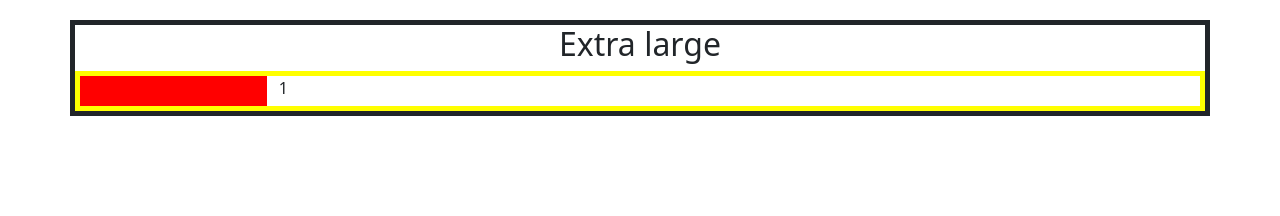
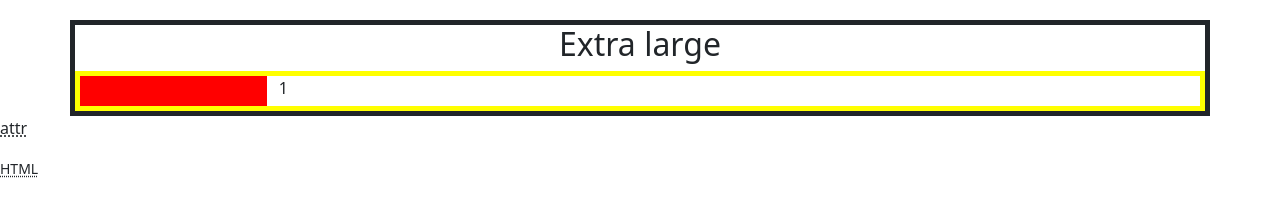
Before and after one commit to Btcodvgvvx/op, a plain HTML site: page index.html in a window 1280 px wide. Drawn offline with nearby package versions, Linux system fonts and the light colour scheme.

Commit message:
Update index.html

```diff
--- a/index.html
+++ b/index.html
@@ -29,5 +29,8 @@
       <div class="col-xl-2"></div>
       </div>
     </div>
+    <p><abbr title="attribute">attr</abbr></p>
+
+<p><abbr title="HyperText Markup Language" class="initialism">HTML</abbr></p>
   </body>
 </html>
```
